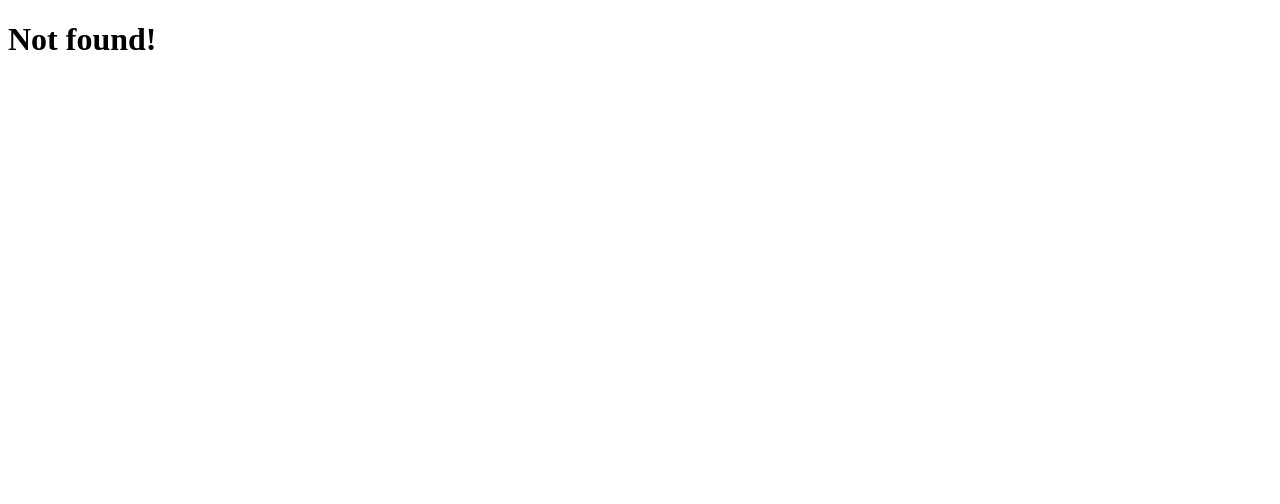
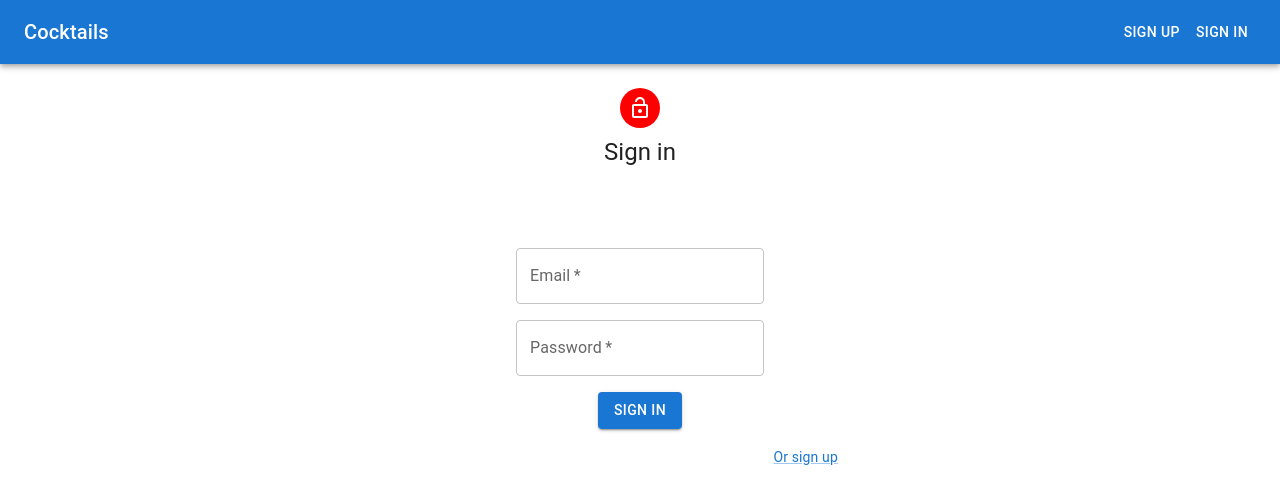
Before and after one commit to omurbekov-azamat/exam12, a React (Create React App) app in the folder frontend/: page /login in a window 1280 px wide. Shown: the top 504 px of the page. Built offline with nearby package versions, Linux system fonts and the light colour scheme.

Commit message:
created component login for sign in;

```diff
--- a/frontend/src/App.tsx
+++ b/frontend/src/App.tsx
@@ -2,12 +2,14 @@ import React from 'react';
 import {Route, Routes} from 'react-router-dom';
 import Home from './containers/Home';
 import Register from './features/users/Register';
+import Login from './features/users/Login';
 
 function App() {
     return (
         <Routes>
             <Route path='/' element={<Home/>}>
                 <Route path='/register' element={<Register/>}/>
+                <Route path='/login' element={<Login/>}/>
             </Route>
             <Route path='*' element={(<h1>Not found!</h1>)}/>
         </Routes>
--- /dev/null
+++ b/frontend/src/features/users/Login.tsx
@@ -0,0 +1,106 @@
+import React, {useState} from 'react';
+import {Link as RouterLink, useNavigate} from 'react-router-dom';
+import {login} from './usersThunks';
+import {selectLoginError, selectLoginLoading} from './usersSlice';
+import {useAppDispatch, useAppSelector} from '../../app/hook';
+import {Avatar, Box, Container, Grid, Link, TextField, Typography} from '@mui/material';
+import LockOpenIcon from '@mui/icons-material/LockOpen';
+import {LoadingButton} from '@mui/lab';
+import Alert from '@mui/material/Alert'
+import LoginWithGoogle from '../../components/GoogleLogin/LoginWithGoogle';
+import {LoginMutation} from '../../types';
+
+const Login = () => {
+    const dispatch = useAppDispatch();
+    const error = useAppSelector(selectLoginError);
+    const loading = useAppSelector(selectLoginLoading);
+    const navigate = useNavigate();
+
+    const [state, setState] = useState<LoginMutation>({
+        email: '',
+        password: '',
+    });
+
+    const inputChangeHandler = (event: React.ChangeEvent<HTMLInputElement>) => {
+        const {name, value} = event.target;
+        setState(prevState => ({...prevState, [name]: value}));
+    };
+
+    const submitFormHandler = async (event: React.FormEvent) => {
+        event.preventDefault();
+        await dispatch(login(state)).unwrap();
+        await navigate('/');
+    };
+
+    return (
+        <Container component="main" maxWidth="xs">
+            <Box
+                style={{
+                    marginTop: 8,
+                    display: 'flex',
+                    flexDirection: 'column',
+                    alignItems: 'center',
+                }}
+            >
+                <Avatar sx={{m: 1, bgcolor: 'red'}}>
+                    <LockOpenIcon/>
+                </Avatar>
+                <Typography component="h1" variant="h5">
+                    Sign in
+                </Typography>
+                <LoginWithGoogle/>
+                {error && (
+                    <Alert severity="error" sx={{mt: 3, width: '100%'}}>
+                        {error.error}
+                    </Alert>
+                )}
+                <Box component="form" onSubmit={submitFormHandler} sx={{mt: 3}}>
+                    <Grid container spacing={2} textAlign='center'>
+                        <Grid item xs={12}>
+                            <TextField
+                                label="Email"
+                                name="email"
+                                type='email'
+                                autoComplete="current-email"
+                                value={state.email}
+                                onChange={inputChangeHandler}
+                                required
+                            />
+                        </Grid>
+                        <Grid item xs={12}>
+                            <TextField
+                                label="Password"
+                                name="password"
+                                type="password"
+                                autoComplete="current-password"
+                                value={state.password}
+                                onChange={inputChangeHandler}
+                                required
+                            />
+                        </Grid>
+                        <Grid item xs={12}>
+                            <LoadingButton
+                                type='submit'
+                                color='primary'
+                                loading={loading}
+                                variant='contained'
+                                sx={{mb: 2}}
+                            >
+                                Sign in
+                            </LoadingButton>
+                        </Grid>
+                    </Grid>
+                    <Grid container justifyContent="flex-end">
+                        <Grid item>
+                            <Link component={RouterLink} to="/register" variant="body2">
+                                Or sign up
+                            </Link>
+                        </Grid>
+                    </Grid>
+                </Box>
+            </Box>
+        </Container>
+    );
+};
+
+export default Login;
```
